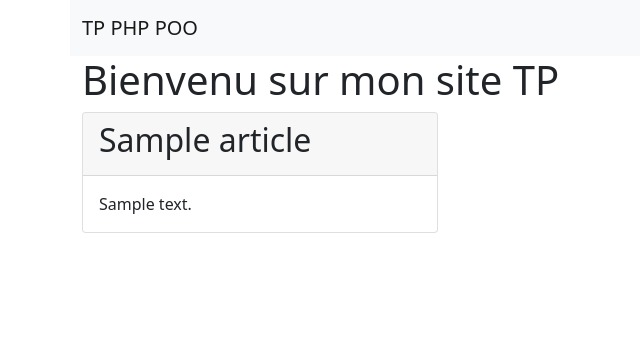
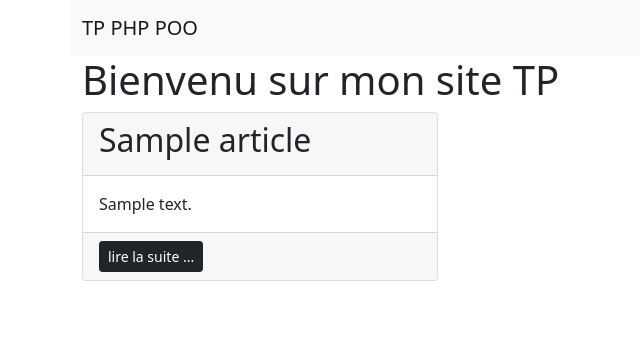
Before and after one commit to webdevproformation/projet-php-d-juin2021, a PHP site: page /projet-html/accueil in a window 1280 px wide. Shown: the top 356 px of the page, without its empty margins (0-640 px from the left). Run offline with PHP 8.4, Linux system fonts and the light colour scheme; tables that the repository leaves empty hold one stand-in row (values such as "Sample post"); some libraries are stand-ins or nearby versions.

Commit message:
ajout de lire la suite

```diff
--- a/tp-1/view/accueil/index.php
+++ b/tp-1/view/accueil/index.php
@@ -8,8 +8,11 @@
             </header>
             <img src="http://via.placeholder.com/300x100?text=<?= $article->id ?>" alt="">
             <div class="card-body">
-                <?= $article->contenu ?>
+                <?= substr($article->contenu, 0 , 100) ?>
             </div>
+            <footer class="card-footer">
+                <a href="#" class="btn btn-dark btn-sm">lire la suite ...</a>
+            </footer>
         </article>
     </div>
 <?php endforeach ?>
```
